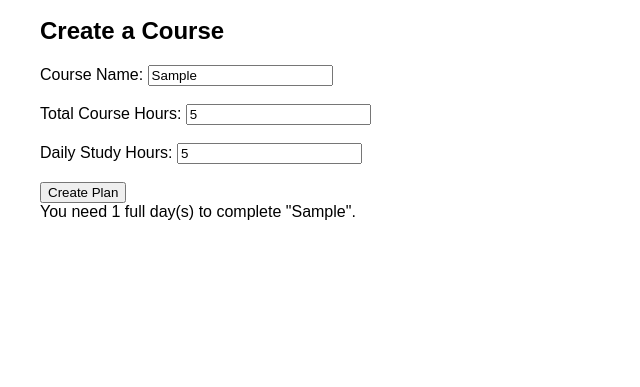
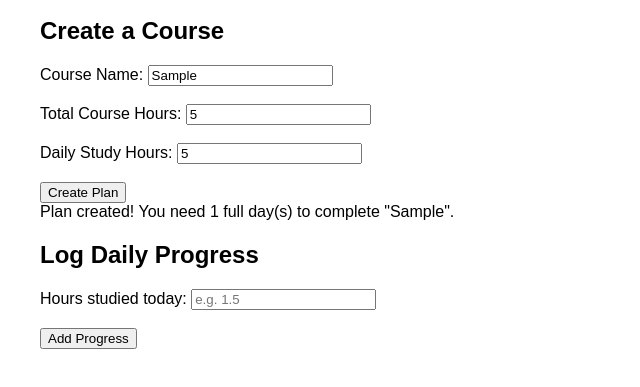
Before and after one commit to SUBALAKSHMI01/learntrack-course-planner, a plain HTML site: page index.html in a window 1280 px wide. Both pictures are taken after typing "Sample", "5", "5" into the empty fields and a click on the button "Create Plan". Shown: the part 119-506 px from the top of the page, without its empty margins (0-640 px from the left). Drawn offline with Linux system fonts and the light colour scheme.

Commit message:
Added progress tracking with persistent state

```diff
--- a/index.html
+++ b/index.html
@@ -29,8 +29,22 @@
         <br><br>
 
         <button onclick="createPlan()">Create Plan</button>
+        <div id="result"></div>
     </section>
-    <div id="result"></div>
+
+    <section>
+    <h2>Log Daily Progress</h2>
+
+    <label>Hours studied today:</label>
+    <input type="number" id="dailyProgress" placeholder="e.g. 1.5">
+
+    <br><br>
+
+    <button onclick="logProgress()">Add Progress</button>
+
+    <div id="progressStatus"></div>
+</section>
+
 
     <script src="script.js"></script>
 </body>
--- a/script.js
+++ b/script.js
@@ -1,24 +1,56 @@
+let course = null;
+let totalCourseHours = 0;
+let completedHours = 0;
+
 function createPlan() {
-    const courseName = document.getElementById("courseName").value.trim();
-    const totalHours = Number(document.getElementById("totalHours").value);
+    course = document.getElementById("courseName").value.trim();
+    totalCourseHours = Number(document.getElementById("totalHours").value);
     const dailyHours = Number(document.getElementById("dailyHours").value);
 
-    if (!courseName || totalHours <= 0 || dailyHours <= 0) {
+    if (!course || totalCourseHours <= 0 || dailyHours <= 0) {
         document.getElementById("result").innerText =
             "Please enter valid course details.";
         return;
     }
 
-    const fullDays = Math.floor(totalHours / dailyHours);
-    const remainingHours = totalHours % dailyHours;
+    completedHours = 0; // reset progress
+
+    const fullDays = Math.floor(totalCourseHours / dailyHours);
+    const remainingHours = totalCourseHours % dailyHours;
 
     let message = "";
 
     if (remainingHours === 0) {
-        message = `You need ${fullDays} full day(s) to complete "${courseName}".`;
+        message = `Plan created! You need ${fullDays} full day(s) to complete "${course}".`;
     } else {
-        message = `You need ${fullDays} full day(s) and ${remainingHours.toFixed(1)} hour(s) on the next day to complete "${courseName}".`;
+        message = `Plan created! You need ${fullDays} full day(s) and ${remainingHours.toFixed(1)} hour(s) on the next day to complete "${course}".`;
     }
 
     document.getElementById("result").innerText = message;
 }
+function logProgress() {
+    const hoursStudied = Number(document.getElementById("dailyProgress").value);
+
+    if (!course) {
+        document.getElementById("progressStatus").innerText =
+            "Please create a course plan first.";
+        return;
+    }
+
+    if (hoursStudied <= 0) {
+        document.getElementById("progressStatus").innerText =
+            "Enter valid study hours.";
+        return;
+    }
+
+    completedHours += hoursStudied;
+
+    if (completedHours > totalCourseHours) {
+        completedHours = totalCourseHours;
+    }
+
+    const remaining = totalCourseHours - completedHours;
+
+    document.getElementById("progressStatus").innerText =
+        `Progress updated! Completed: ${completedHours.toFixed(1)} hrs | Remaining: ${remaining.toFixed(1)} hrs`;
+}
```
